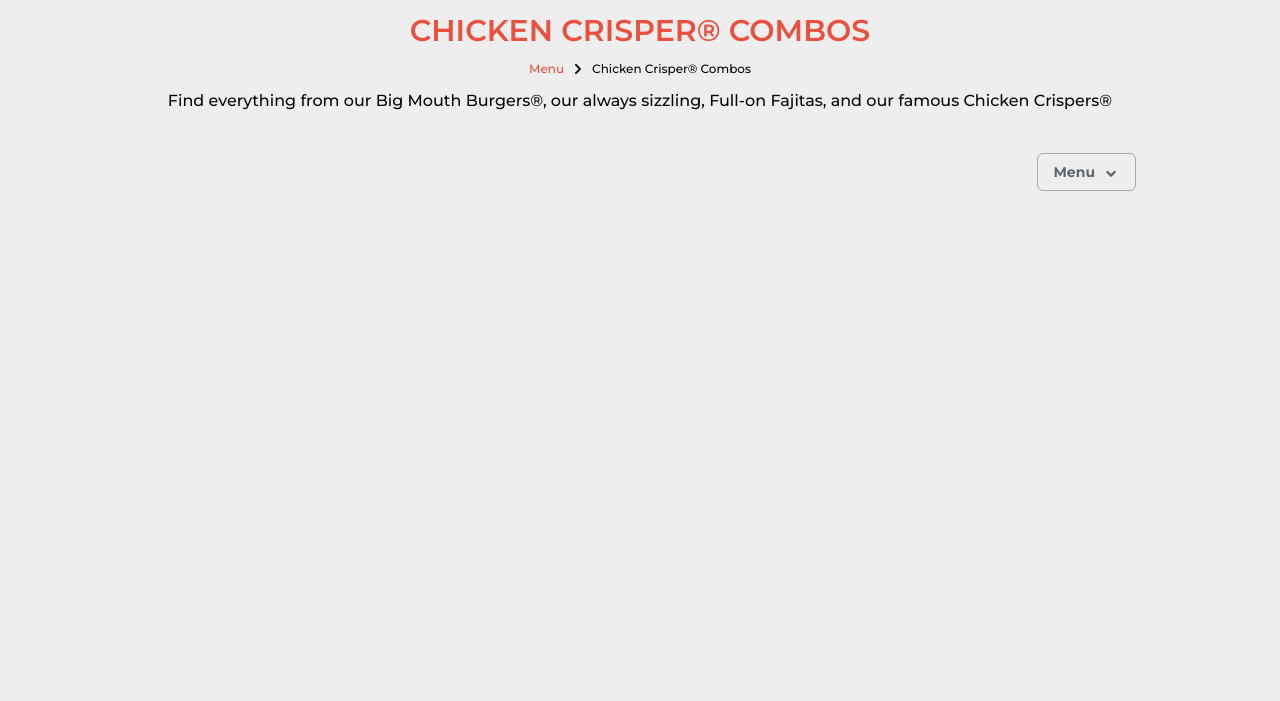
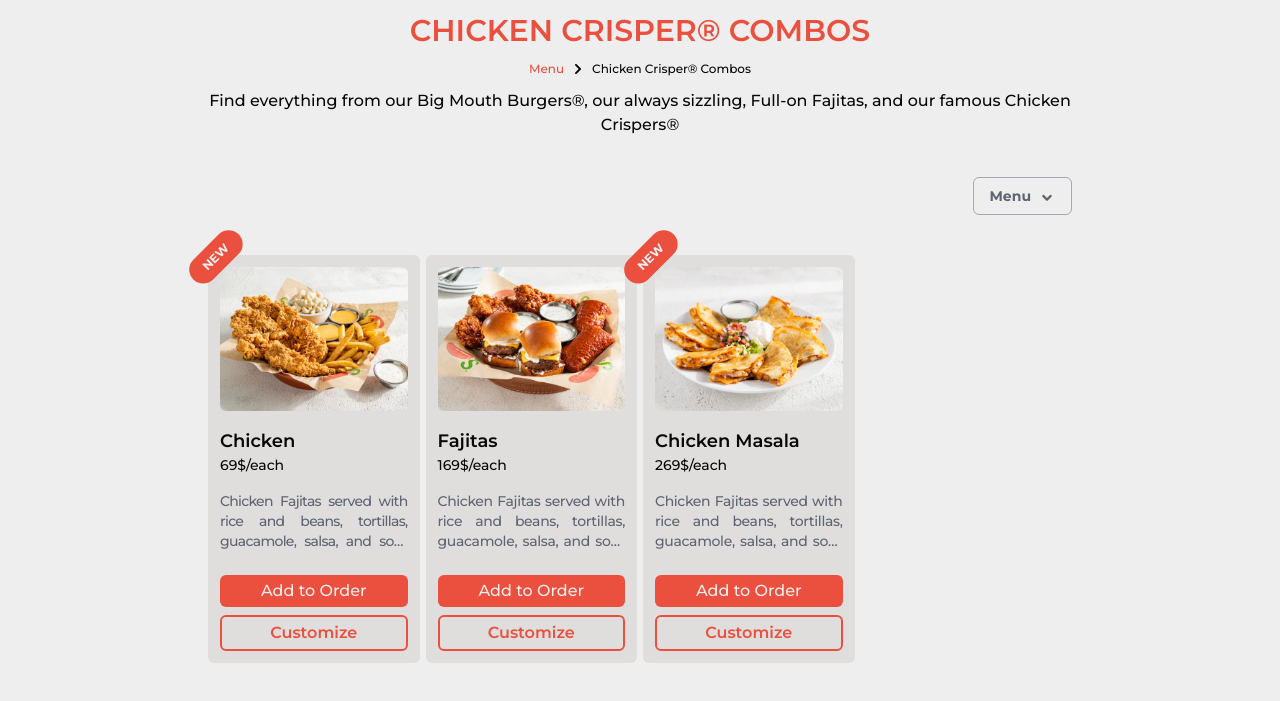
Before and after one commit to noushinpervez/Food-Cart-Task, a plain HTML site: page index.html in a window 1280 px wide. Shown: the part 71-772 px from the top of the page. Drawn offline with nearby package versions, Linux system fonts and the light colour scheme.

Commit message:
feat: add food card components

```diff
--- a/index.html
+++ b/index.html
@@ -86,8 +86,8 @@
     </nav>
   </header>
   <!-- Content Section -->
-  <main class="text-center max-w-5xl mx-auto px-4 mt-4">
-    <h2 class="font-semibold text-3xl text-primary uppercase">Chicken Crisper® Combos</h2>
+  <main class="max-w-[70%] mx-auto px-4 mt-4">
+    <h2 class="font-semibold text-3xl text-center text-primary uppercase">Chicken Crisper® Combos</h2>
     <!-- Navigation Links -->
     <div class="flex items-center justify-center py-3 text-xs overflow-x-auto whitespace-nowrap">
       <a href="#" class="text-primary">Menu</a>
@@ -101,9 +101,9 @@
       <a href="#" class="hover:underline hover:underline-offset-4">Chicken Crisper® Combos</a>
     </div>
     <!-- Description Paragraph -->
-    <p>Find everything from our Big Mouth Burgers®, our always sizzling, Full-on Fajitas, and our famous Chicken Crispers®</p>
+    <p class="text-center">Find everything from our Big Mouth Burgers®, our always sizzling, Full-on Fajitas, and our famous Chicken Crispers®</p>
     <!-- Dropdown Menu Section -->
-    <div class="flex items-center justify-end text-sm text-disabled mt-10">
+    <div class="flex items-center justify-end text-sm text-disabled my-10 max-w-5xl">
       <div class="relative inline-block text-left">
         <!-- Dropdown Button -->
         <button id="dropdown-button"
@@ -121,6 +121,63 @@
         </div>
       </div>
     </div>
+    <!-- Food cards -->
+    <div class="grid grid-cols-4 gap-1.5">
+      <!-- Start of Card Component -->
+      <div class="relative max-w-80 p-3 bg-headerBg rounded-md">
+        <!-- NEW Badge -->
+        <div class="absolute -top-3 -left-6 bg-primary text-light text-xs font-bold py-1.5 px-4 rounded-full transform -rotate-45">NEW</div>
+        <!-- Food Image -->
+        <img class="object-cover w-full h-36 rounded-md" src="./resources/img1.avif" alt="Chicken Fajitas">
+        <!-- Food Details -->
+        <div class="mt-4">
+          <a href="#" class="text-lg font-semibold hover:underline hover:underline-offset-4" tabindex="0" role="link">Chicken</a>
+          <p class="text-sm">69$/each</p>
+          <p class="mt-4 text-sm line-clamp-3 text-justify tracking-tighter text-disabled"> Chicken Fajitas served with rice and beans, tortillas, guacamole, salsa, and sour cream Chicken
+            Fajitas served with french fries. </p>
+        </div>
+        <!-- Action Buttons -->
+        <div class="flex flex-col gap-2 mt-6">
+          <button class="w-full text-light bg-primary rounded-md py-1 hover:bg-disabled transition-all duration-300 ease-in-out" aria-label="Add Chicken to Order">Add to Order</button>
+          <button class="w-full text-primary border-2 border-primary rounded-md py-1 hover:bg-primary hover:text-light font-semibold transition-all duration-300 ease-in-out"
+            aria-label="Customize Chicken Order">Customize</button>
+        </div>
+      </div>
+      <!-- End of Card Component -->
+      <!-- Repeat Card Component Structure for Card 2 and Card 3 -->
+      <!-- Card 2 -->
+      <div class="relative max-w-80 p-3 bg-headerBg rounded-md">
+        <img class="object-cover w-full h-36 rounded-md" src="./resources/img2.avif" alt="Fajitas">
+        <div class="mt-4">
+          <a href="#" class="text-lg font-semibold hover:underline hover:underline-offset-4" tabindex="0" role="link">Fajitas</a>
+          <p class="text-sm">169$/each</p>
+          <p class="mt-4 text-sm line-clamp-3 text-justify tracking-tight text-disabled"> Chicken Fajitas served with rice and beans, tortillas, guacamole, salsa, and sour cream Chicken
+            Fajitas served with french fries. </p>
+        </div>
+        <div class="flex flex-col gap-2 mt-6">
+          <button class="w-full text-light bg-primary rounded-md py-1 hover:bg-disabled transition-all duration-300 ease-in-out" aria-label="Add Fajitas to Order">Add to Order</button>
+          <button class="w-full text-primary border-2 border-primary rounded-md py-1 hover:bg-primary hover:text-light font-semibold transition-all duration-300 ease-in-out"
+            aria-label="Customize Fajitas Order">Customize</button>
+        </div>
+      </div>
+      <!-- Card 3 -->
+      <div class="relative max-w-80 p-3 bg-headerBg rounded-md">
+        <div class="absolute -top-3 -left-6 bg-primary text-light text-xs font-bold py-1.5 px-4 rounded-full transform -rotate-45">NEW</div>
+        <img class="object-cover w-full h-36 rounded-md" src="./resources/img3.avif" alt="Chicken Masala">
+        <div class="mt-4">
+          <a href="#" class="text-lg font-semibold hover:underline hover:underline-offset-4" tabindex="0" role="link">Chicken Masala</a>
+          <p class="text-sm">269$/each</p>
+          <p class="mt-4 text-sm line-clamp-3 text-justify tracking-tight text-disabled"> Chicken Fajitas served with rice and beans, tortillas, guacamole, salsa, and sour cream Chicken
+            Fajitas served with french fries. </p>
+        </div>
+        <div class="flex flex-col gap-2 mt-6">
+          <button class="w-full text-light bg-primary rounded-md py-1 hover:bg-disabled transition-all duration-300 ease-in-out" aria-label="Add Chicken Masala to Order">Add to
+            Order</button>
+          <button class="w-full text-primary border-2 border-primary rounded-md py-1 hover:bg-primary hover:text-light font-semibold transition-all duration-300 ease-in-out"
+            aria-label="Customize Chicken Masala Order">Customize</button>
+        </div>
+      </div>
+    </div>
   </main>
   <!-- Scripts -->
   <script src="./scripts/app.js"></script>
```
Also changed, not shown: resources/img1.avif (added), resources/img2.avif (added), resources/img3.avif (added).
